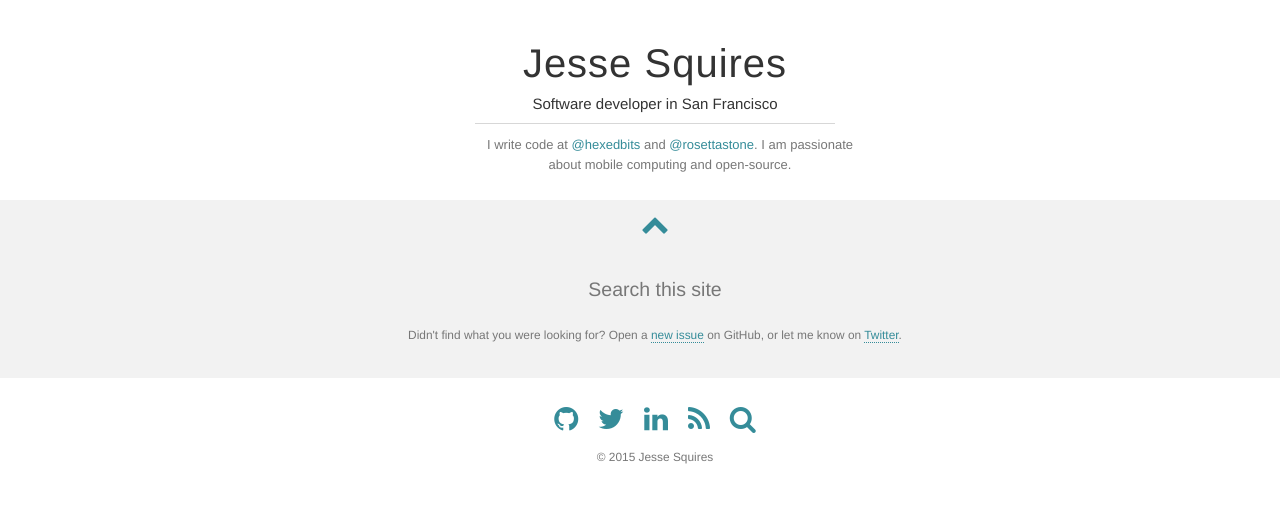
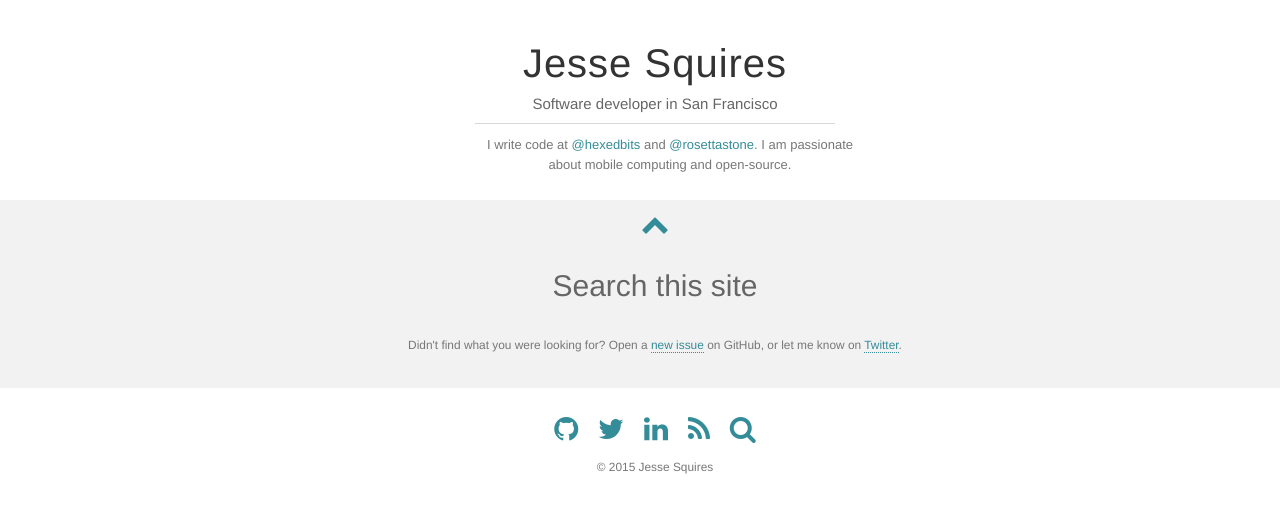
Before and after one commit to jessesquires/jessesquires.com, a Jekyll site: the page built from search.html, in a window 1280 px wide. Shown: the top 513 px of the page. Built offline with Jekyll 4.4.1, drawn with Linux system fonts in a browser that asks for light colours; nearby versions of some CDN libraries; Markdown is read by kramdown in place of the engine named in the settings; comment, search, counter and statistics services are not loaded.

Commit message:
more search improvements

```diff
--- a/css/style.css
+++ b/css/style.css
@@ -193,8 +193,8 @@ a.post-continue {
 .return-home {
 	display: block;
 	text-align: center;
-	margin: 0rem;
-	padding: 0rem 0rem 3rem 0rem;
+	margin: 0rem 0rem 3rem 0rem;
+	padding: 0rem;
 }
 
 .return-home a {
--- a/search.html
+++ b/search.html
@@ -10,7 +10,7 @@ title: Search
 	*/
 	*, .cse:before, .cse:after {
 		-webkit-box-sizing: inherit;
-		-moz-box-sizing: inherit
+		/*-moz-box-sizing: inherit*/
 		box-sizing: inherit;
 	}
 
@@ -39,11 +39,20 @@ title: Search
 		background-color: #ffffff;
 		border-color: #ffffff;
 	}
+
+	h2 {
+		font-size: 30px;
+		color: #666666;
+	}
+
+	.searchbox {
+		margin: 2.5rem 0rem 2.5rem 0rem;
+	}
 </style>
 
 <span class="center return-home"><a href="/"><i class="fa fa-chevron-up fa-2x"></i></a></span>
 
-<h2 class="post-subtitle text-center"><small>Search this site</small></h2>
+<h2 class="text-center">Search this site</h2>
 
 <div class="searchbox">
 	<script>
```
